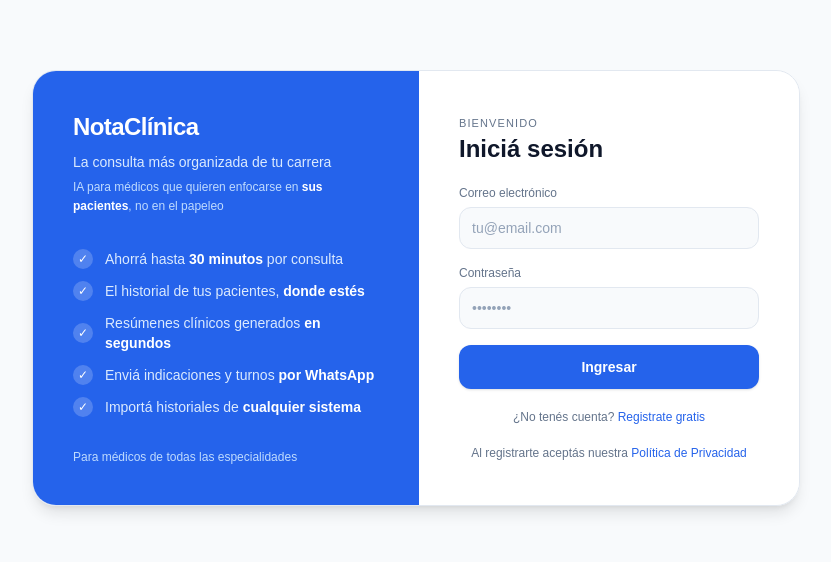
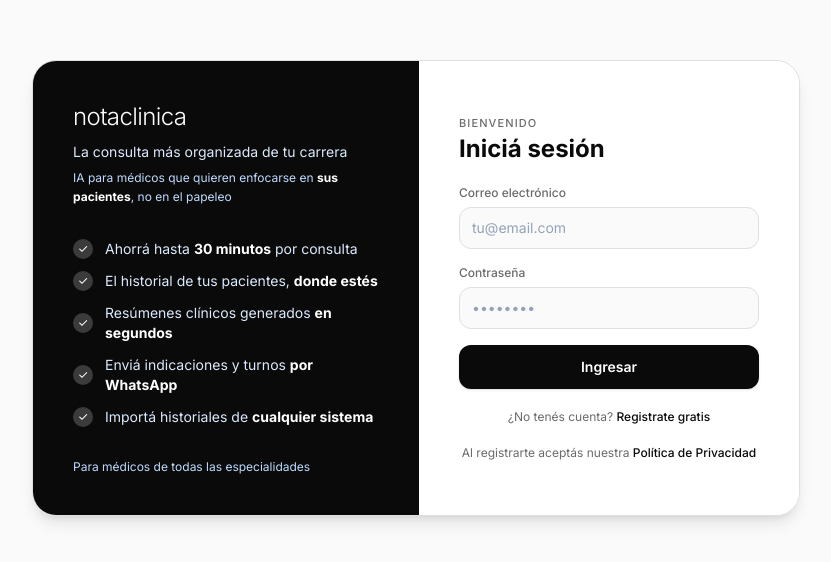
Before and after one commit to contacto404/notaclinica, a Next.js app: page /login in a window 1280 px wide. Shown: the part 112-674 px from the top of the page, without its empty margins (224-1055 px from the left). Built offline with nearby package versions, Linux system fonts and the light colour scheme; no server answers.

Commit message:
redesign: sistema monocromo editorial (claro + oscuro) + Inter + wordmark

```diff
--- a/app/dashboard/layout.tsx
+++ b/app/dashboard/layout.tsx
@@ -33,14 +33,14 @@
         style={{ paddingTop: 'var(--safe-top)' }}
       >
         <div className="px-4 flex items-center justify-center h-14">
-          <span className="font-bold text-[#0F172A] text-lg">NotaClínica</span>
+          <span className="font-light text-[#0F172A] text-lg tracking-tight lowercase">notaclinica</span>
         </div>
       </header>
 
       {/* Sidebar desktop */}
       <aside className="hidden md:flex flex-col fixed top-0 left-0 h-full w-56 bg-[#F8FAFC] border-r border-[#E2E8F0] py-6 px-3 z-40">
         <div className="mb-8 px-3">
-          <span className="font-bold text-[#0F172A] text-lg">NotaClínica</span>
+          <span className="font-light text-[#0F172A] text-lg tracking-tight lowercase">notaclinica</span>
         </div>
         <nav className="flex flex-col gap-1">
           <Link href="/dashboard"
--- a/app/globals.css
+++ b/app/globals.css
@@ -43,23 +43,23 @@
 html[data-theme="dark"] {
   color-scheme: dark;
 
-  --bg-base: #0f172a;
-  --bg-surface: #1e293b;
-  --bg-subtle: #0f172a;
-  --bg-hover: #273548;
-  --text-primary: #f1f5f9;
-  --text-secondary: #cbd5e1;
-  --text-muted: #94a3b8;
-  --placeholder: #64748b;
-  --border: #334155;
-  --accent: #2563eb;
-  --accent-hover: #1d4ed8;
-  --accent-text: #60a5fa;
-  --info-bg: rgba(59, 130, 246, 0.15);
-  --info-text: #93c5fd;
+  --bg-base: #0a0a0a;
+  --bg-surface: #171717;
+  --bg-subtle: #111111;
+  --bg-hover: #222222;
+  --text-primary: #f5f5f5;
+  --text-secondary: #b0b0b0;
+  --text-muted: #8a8a8a;
+  --placeholder: #666666;
+  --border: #2a2a2a;
+  --accent: #f5f5f5;
+  --accent-hover: #e0e0e0;
+  --accent-text: #f5f5f5;
+  --info-bg: #1f1f1f;
+  --info-text: #f5f5f5;
 
-  --background: #0f172a;
-  --foreground: #f1f5f9;
+  --background: #0a0a0a;
+  --foreground: #f5f5f5;
 }
 
 @theme inline {
@@ -100,16 +100,19 @@
 html[data-theme="dark"] .text-\[\#1E40AF\],
 html[data-theme="dark"] .text-\[\#2D3F6A\] { color: var(--info-text); }
 
-/* Tinte verde (éxito / cobrado) */
-html[data-theme="dark"] .bg-\[\#E8F4E8\] { background-color: rgba(20, 83, 45, 0.40); }
-html[data-theme="dark"] .text-\[\#2D6A2D\] { color: #86EFAC; }
-/* Tinte naranja (turnos / pendiente) */
-html[data-theme="dark"] .bg-\[\#FFF7ED\] { background-color: rgba(124, 45, 18, 0.32); }
-html[data-theme="dark"] .text-\[\#C2410C\] { color: #FDBA74; }
-html[data-theme="dark"] .border-\[\#FED7AA\] { border-color: rgba(124, 45, 18, 0.55); }
-/* Tinte púrpura (total) */
-html[data-theme="dark"] .bg-\[\#EDE9FE\] { background-color: rgba(76, 29, 149, 0.35); }
-html[data-theme="dark"] .text-\[\#6D28D9\] { color: #C4B5FD; }
+/* Tintes de color -> neutro en oscuro (monocromo) */
+html[data-theme="dark"] .bg-\[\#E8F4E8\],
+html[data-theme="dark"] .bg-\[\#FFF7ED\],
+html[data-theme="dark"] .bg-\[\#EDE9FE\] { background-color: #1f1f1f; }
+html[data-theme="dark"] .text-\[\#2D6A2D\],
+html[data-theme="dark"] .text-\[\#C2410C\],
+html[data-theme="dark"] .text-\[\#6D28D9\] { color: #f5f5f5; }
+html[data-theme="dark"] .border-\[\#FED7AA\] { border-color: var(--border); }
+
+/* Acento (botón primario) en oscuro: blanco con texto negro */
+html[data-theme="dark"] .bg-\[\#2563EB\] { background-color: #f5f5f5; color: #0a0a0a; }
+html[data-theme="dark"] .bg-\[\#1D4ED8\] { background-color: #e0e0e0; }
+html[data-theme="dark"] .hover\:bg-\[\#1D4ED8\]:hover { background-color: #e0e0e0; }
 /* Blancos cálidos → superficie oscura */
 html[data-theme="dark"] .bg-\[\#FBF7F4\] { background-color: var(--bg-surface); }
 /* Paleta cálida (textos y bordes) → neutral en oscuro */
@@ -119,6 +122,55 @@
 html[data-theme="dark"] .border-\[\#E0D0C0\],
 html[data-theme="dark"] .border-\[\#F0E8E0\],
 html[data-theme="dark"] .border-\[\#F1F5F9\] { border-color: var(--border); }
+
+/* ============================================================
+   Sistema "editorial tecnológico" (monocromo) — modo claro.
+   Acento azul -> negro · pasteles -> gris · grises -> paleta nueva.
+   Scopeado a modo claro para no alterar el modo oscuro existente.
+   Reglas fuera de @layer: ganan sobre las utilidades de Tailwind.
+   (WhatsApp #25D366 se deja intacto: acción funcional reconocible.)
+   ============================================================ */
+/* Acento azul -> negro */
+html:not([data-theme="dark"]) .bg-\[\#2563EB\] { background-color: #0A0A0A; }
+html:not([data-theme="dark"]) .bg-\[\#1D4ED8\] { background-color: #333333; }
+html:not([data-theme="dark"]) .hover\:bg-\[\#1D4ED8\]:hover { background-color: #333333; }
+html:not([data-theme="dark"]) .hover\:bg-\[\#2563EB\]:hover { background-color: #0A0A0A; }
+html:not([data-theme="dark"]) .text-\[\#2563EB\],
+html:not([data-theme="dark"]) .text-\[\#1D4ED8\],
+html:not([data-theme="dark"]) .text-\[\#3B82F6\] { color: #0A0A0A; }
+html:not([data-theme="dark"]) .hover\:text-\[\#2563EB\]:hover { color: #0A0A0A; }
+html:not([data-theme="dark"]) .border-\[\#2563EB\] { border-color: #0A0A0A; }
+html:not([data-theme="dark"]) .hover\:border-\[\#2563EB\]:hover { border-color: #0A0A0A; }
+html:not([data-theme="dark"]) .focus\:border-\[\#2563EB\]:focus { border-color: #0A0A0A; }
+
+/* Tintes pastel -> gris claro neutro */
+html:not([data-theme="dark"]) .bg-\[\#DBEAFE\],
+html:not([data-theme="dark"]) .bg-\[\#EFF6FF\],
+html:not([data-theme="dark"]) .bg-\[\#E8EEF8\],
+html:not([data-theme="dark"]) .bg-\[\#E8F4E8\],
+html:not([data-theme="dark"]) .bg-\[\#FFF7ED\],
+html:not([data-theme="dark"]) .bg-\[\#EDE9FE\],
+html:not([data-theme="dark"]) .bg-\[\#BFDBFE\],
+html:not([data-theme="dark"]) .bg-\[\#FEE2E2\] { background-color: #F5F5F5; }
+
+/* Texto de colores sobre tintes -> monocromo */
+html:not([data-theme="dark"]) .text-\[\#1E40AF\],
+html:not([data-theme="dark"]) .text-\[\#2D6A2D\],
+html:not([data-theme="dark"]) .text-\[\#2D3F6A\],
+html:not([data-theme="dark"]) .text-\[\#6D28D9\],
+html:not([data-theme="dark"]) .text-\[\#B91C1C\] { color: #0A0A0A; }
+html:not([data-theme="dark"]) .text-\[\#C2410C\] { color: #3A3A3A; }
+
+/* Grises -> paleta nueva */
+html:not([data-theme="dark"]) .text-\[\#0F172A\] { color: #0A0A0A; }
+html:not([data-theme="dark"]) .text-\[\#475569\] { color: #3A3A3A; }
+html:not([data-theme="dark"]) .text-\[\#64748B\] { color: #6B6B6B; }
+html:not([data-theme="dark"]) .text-\[\#94A3B8\] { color: #9B9B9B; }
+html:not([data-theme="dark"]) .border-\[\#E2E8F0\],
+html:not([data-theme="dark"]) .border-\[\#F1F5F9\],
+html:not([data-theme="dark"]) .border-\[\#FED7AA\] { border-color: #E0E0E0; }
+html:not([data-theme="dark"]) .bg-\[\#F8FAFC\] { background-color: #FAFAFA; }
+html:not([data-theme="dark"]) .bg-\[\#F1F5F9\] { background-color: #F0F0F0; }
 
 *,
 *::before,
@@ -140,7 +192,8 @@
   touch-action: pan-y;
   background: var(--background);
   color: var(--foreground);
-  font-family: Arial, Helvetica, sans-serif;
+  font-family: 'Inter', -apple-system, BlinkMacSystemFont, system-ui, 'Segoe UI', sans-serif;
+  -webkit-font-smoothing: antialiased;
   position: relative;
 }
 
--- a/app/layout.tsx
+++ b/app/layout.tsx
@@ -31,6 +31,9 @@
     <html lang="es" style={{ overflowX: 'hidden' }}>
       <head>
         <meta name="google-site-verification" content="7g9IbVDFemLPuNlQwek2nNAaxMtah7f6jOCac3LIiY0" />
+        <link rel="preconnect" href="https://fonts.googleapis.com" />
+        <link rel="preconnect" href="https://fonts.gstatic.com" crossOrigin="anonymous" />
+        <link href="https://fonts.googleapis.com/css2?family=Inter:wght@300;400;500;600;700;800&display=swap" rel="stylesheet" />
         <link rel="manifest" href="/manifest.json" />
         <meta name="theme-color" content="#2563EB" />
         <meta name="mobile-web-app-capable" content="yes" />
--- a/app/login/page.tsx
+++ b/app/login/page.tsx
@@ -45,9 +45,9 @@
       <div className="w-full max-w-3xl flex rounded-3xl overflow-hidden shadow-lg border border-[#E2E8F0]">
 
         {/* Panel izquierdo */}
-        <div className="flex-1 bg-[#2563EB] p-10 flex-col justify-between gap-8 hidden md:flex">
+        <div className="flex-1 bg-[#0A0A0A] p-10 flex-col justify-between gap-8 hidden md:flex">
           <div>
-            <h1 className="text-2xl font-bold text-white tracking-tight">NotaClínica</h1>
+            <h1 className="text-2xl font-light text-white tracking-tight lowercase">notaclinica</h1>
             <p className="text-[#DBEAFE] text-sm mt-2 leading-relaxed">La consulta más organizada de tu carrera</p>
             <p className="text-[#BFDBFE] text-xs mt-1 leading-relaxed">IA para médicos que quieren enfocarse en <strong className="text-white">sus pacientes</strong>, no en el papeleo</p>
           </div>
--- a/app/page.tsx
+++ b/app/page.tsx
@@ -68,7 +68,7 @@
           className="px-4 flex items-center justify-between h-14"
           style={{ paddingTop: 'var(--safe-top)', paddingLeft: 'max(env(safe-area-inset-left), 16px)', paddingRight: 'max(env(safe-area-inset-right), 16px)', minHeight: 'calc(var(--safe-top) + 56px)' }}
         >
-          <span className="font-bold text-xl tracking-tight">NotaClínica</span>
+          <span className="text-xl font-light tracking-tight lowercase">notaclinica</span>
           <div className="flex items-center gap-3">
             <Link href="/login" className="text-sm text-[#64748B] dark:text-[#94A3B8] hover:text-[#0F172A] dark:hover:text-white transition-colors">
               Iniciar sesión
@@ -265,7 +265,7 @@
 
       {/* CTA final */}
       <section className="px-6 pb-20">
-        <div className="max-w-4xl mx-auto bg-[#2563EB] rounded-3xl px-8 py-14 text-center">
+        <div className="max-w-4xl mx-auto bg-[#0A0A0A] rounded-3xl px-8 py-14 text-center">
           <h2 className="text-2xl md:text-3xl font-bold text-white mb-3 tracking-tight">Dedicá tu tiempo a tus pacientes</h2>
           <p className="text-[#DBEAFE] mb-8 max-w-md mx-auto">Probá NotaClínica 30 días gratis. Sin tarjeta, sin compromiso.</p>
           <Link href="/login?tab=registro"
--- a/app/portal/[token]/page.tsx
+++ b/app/portal/[token]/page.tsx
@@ -55,7 +55,7 @@
   return (
     <div className="min-h-screen bg-[#F8FAFC] p-5">
       <div className="max-w-md mx-auto pt-6">
-        <p className="text-center font-bold text-[#0F172A] text-lg mb-6">NotaClínica</p>
+        <p className="text-center font-light text-[#0F172A] text-lg mb-6 tracking-tight lowercase">notaclinica</p>
 
         <div className="mb-5">
           <h1 className="text-2xl font-bold text-[#0F172A]">Hola{primerNombre ? `, ${primerNombre}` : ''} 👋</h1>
```
